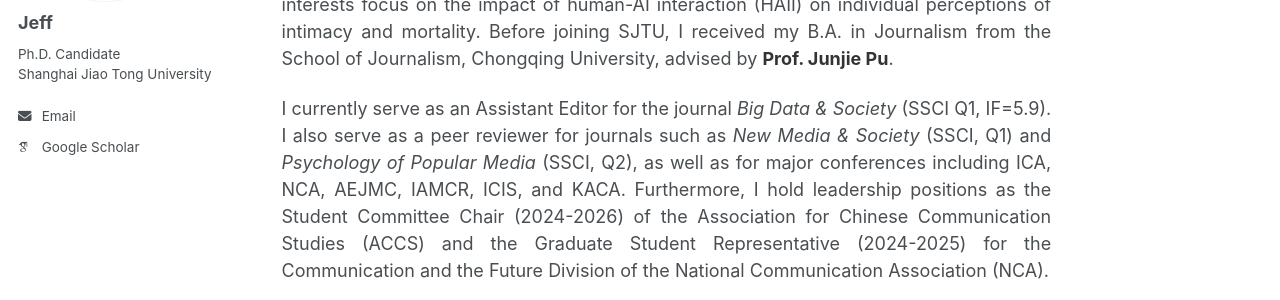
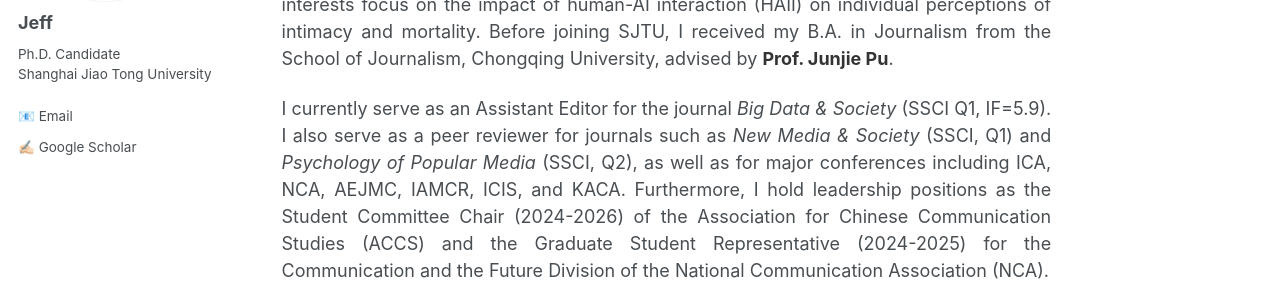
Before and after one commit to jianfenglan/jianfenglan.github.io, a Jekyll site: the page built from _pages/about.md, in a window 1280 px wide. Shown: the part 272-572 px from the top of the page. Built offline with Jekyll 4.4.1, drawn with Linux system fonts in a browser that asks for light colours; some web fonts are replaced.

Commit message:
Update author-profile.html

```diff
--- a/_includes/author-profile.html
+++ b/_includes/author-profile.html
@@ -8,9 +8,9 @@
 
   <div class="author__avatar">
     {% if author.avatar contains "://" %}
-    	<img src="{{ author.avatar }}" alt="{{ author.name }}">
+        <img src="{{ author.avatar }}" alt="{{ author.name }}">
     {% else %}
-    	<img src="{{ author.avatar | prepend: "/images/" | prepend: base_path }}" class="author__avatar" alt="{{ author.name }}">
+        <img src="{{ author.avatar | prepend: "/images/" | prepend: base_path }}" class="author__avatar" alt="{{ author.name }}">
     {% endif %}
   </div>
 
@@ -23,7 +23,6 @@
   <div class="author__urls-wrapper">
     <button class="btn btn--inverse">Follow</button>
     <ul class="author__urls social-icons">
-      <!-- Font Awesome icons / Biographic information  -->
       {% if author.location %}
         <li class="author__desktop"><i class="fas fa-fw fa-location-dot icon-pad-right" aria-hidden="true"></i>{{ author.location }}</li>
       {% endif %}
@@ -33,20 +32,30 @@
       {% if author.uri %}
         <li><a href="{{ author.uri }}"><i class="fas fa-fw fa-link icon-pad-right" aria-hidden="true"></i>{{ site.data.ui-text[site.locale].website_label | default: "Website" }}</a></li>
       {% endif %}
+
       {% if author.email %}
-        <li><a href="mailto:{{ author.email }}"><i class="fas fa-fw fa-envelope icon-pad-right" aria-hidden="true"></i>{{ site.data.ui-text[site.locale].email_label | default: "Email" }}</a></li>
+        <li>
+          <a href="mailto:{{ author.email }}" itemprop="email">
+            📧&nbsp;Email
+          </a>
+        </li>
       {% endif %}
 
-      <!-- Font Awesome and Academicons icons / Academic websites -->
       {% if author.academia %}
         <li><a href="{{ author.academia }}"><i class="ai ai-academia ai-fw icon-pad-right" aria-hidden="true"></i>Academia</a></li>
       {% endif %}
       {% if author.arxiv %}
         <li><a href="{{ author.arxiv }}"><i class="ai ai-arxiv ai-fw icon-pad-right"></i>arXiv</a></li>
       {% endif %}
+
       {% if author.googlescholar %}
-        <li><a href="{{ author.googlescholar }}"><i class="ai ai-google-scholar ai-fw icon-pad-right"></i>Google Scholar</a></li>
+        <li>
+          <a href="{{ author.googlescholar }}" itemprop="sameAs" rel="nofollow noopener noreferrer">
+            ✍🏻&nbsp;Google Scholar
+          </a>
+        </li>
       {% endif %}
+
       {% if author.semantic %}
         <li><a href="{{ author.semantic }}"><i class="ai ai-semantic-scholar ai-fw icon-pad-right"></i>Semantic Scholar</a></li>
       {% endif %}
@@ -66,7 +75,6 @@
         <li><a href="{{ author.scopus }}"><i class="ai ai-scopus ai-fw icon-pad-right"></i>Scopus</a></li>
       {% endif %}
 
-      <!-- Font Awesome icons / Repositories and software development -->
       {% if author.bitbucket %}
         <li><a href="https://bitbucket.org/{{ author.bitbucket }}"><i class="fab fa-fw fa-bitbucket icon-pad-right" aria-hidden="true"></i>Bitbucket</a></li>
       {% endif %}
@@ -86,7 +94,6 @@
         <li><a href="https://www.stackoverflow.com/users/{{ author.stackoverflow }}"><i class="fab fa-fw fa-stack-overflow icon-pad-right" aria-hidden="true"></i>Stackoverflow</a></li>
       {% endif %}
 
-      <!-- Font Awesome icons / Social media -->
       {% if author.bluesky %}
         <li><a href="https://bsky.app/profile/{{ author.bluesky }}"><i class="fab fa-fw fa-bluesky icon-pad-right" aria-hidden="true"></i>Bluesky</a></li>
       {% endif %}
```
